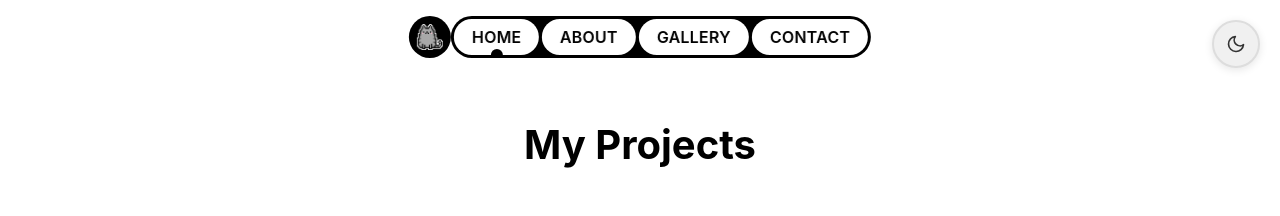
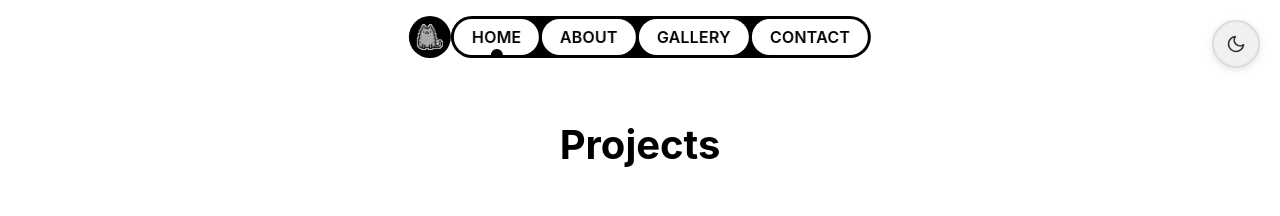
Before and after one commit to ayishh/portfolio, a React (Vite) app: page / in a window 1280 px wide. Shown: the top 216 px of the page. Built offline with nearby package versions, Linux system fonts and the light colour scheme; grey boxes are pictures that could not be loaded.

Commit message:
change project section

```diff
--- a/src/components/Projects.jsx
+++ b/src/components/Projects.jsx
@@ -71,7 +71,7 @@ const ProjectCard = ({ project, index }) => {
 const Projects = ({ projects = [] }) => {
   return (
     <div className="projects-section">
-      <h2 className="projects-title">My Projects</h2>
+      <h2 className="projects-title">Projects</h2>
       <div className="projects-grid">
         {projects.map((project, index) => (
           <ProjectCard key={index} project={project} index={index} />
```
Also changed, not shown: 1 other file (tests, documents, lock files or other folders).
